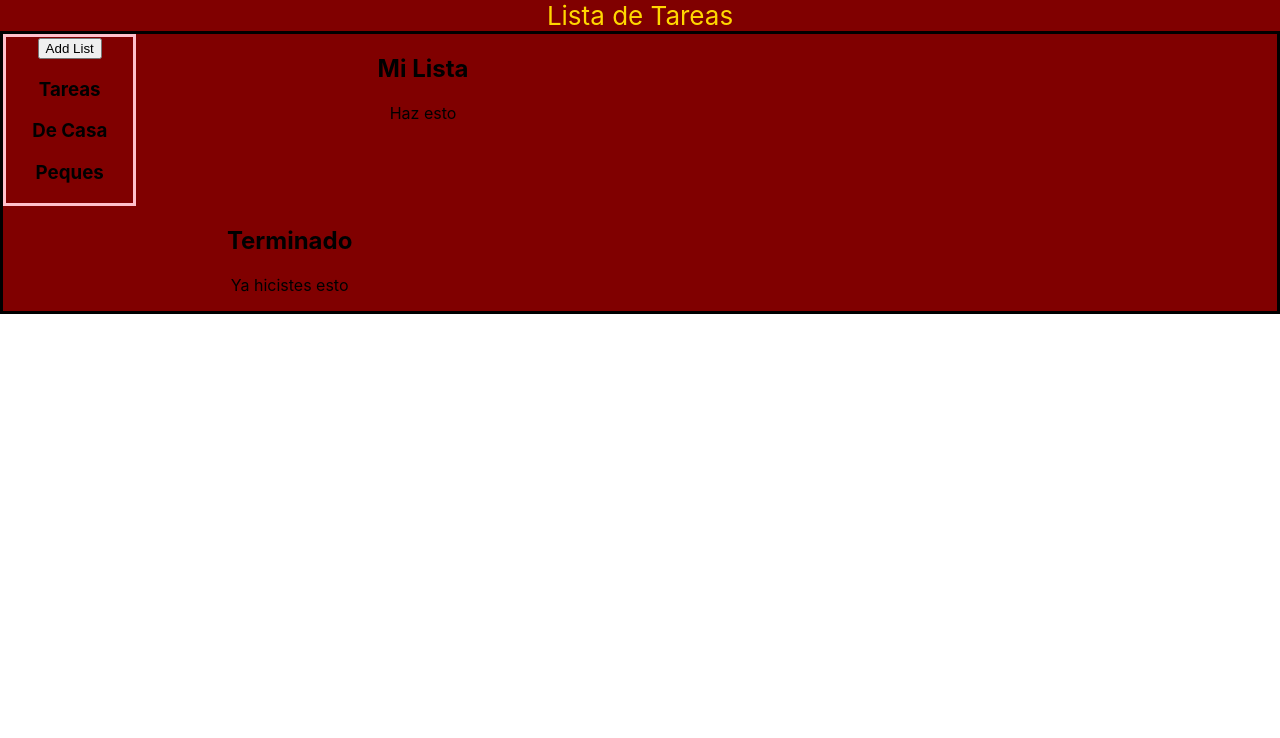
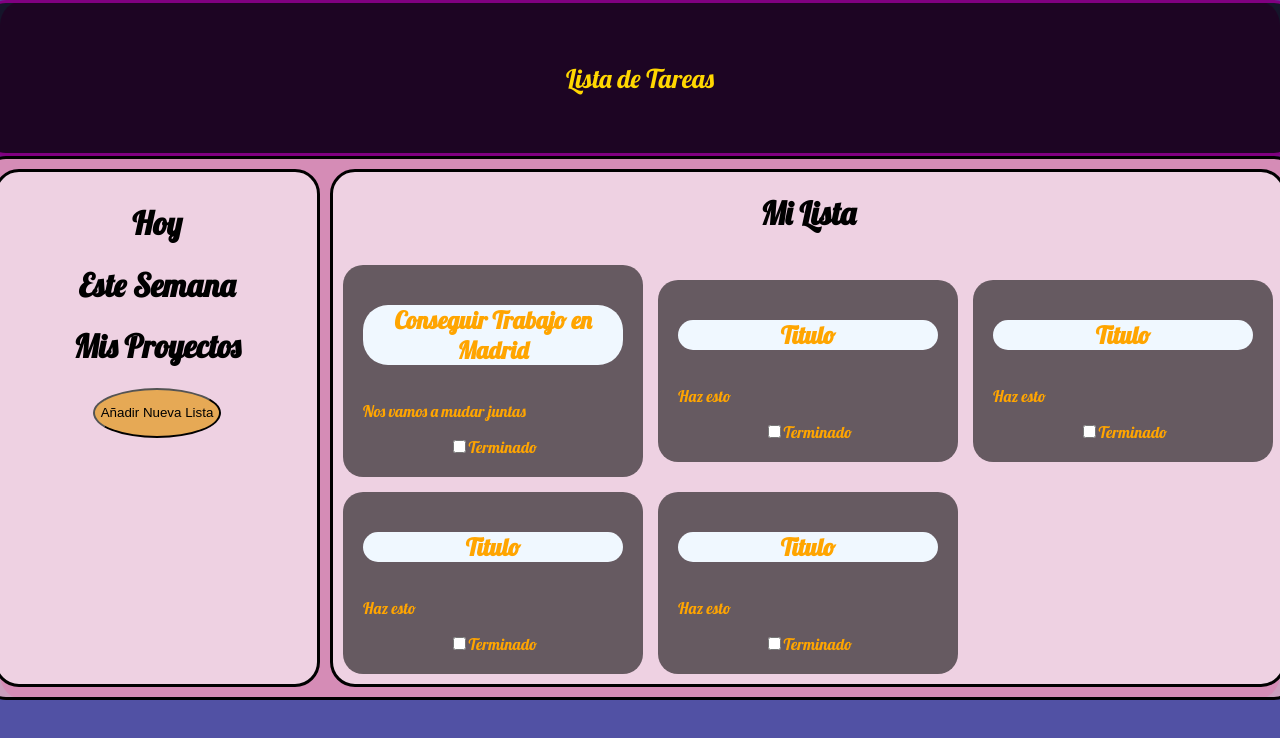
Before and after one commit to melxincognito/lista-de-tareas, a React (Create React App) app: page / in a window 1280 px wide. Shown: the top 738 px of the page. Built offline with nearby package versions, Linux system fonts and the light colour scheme.

Commit message:
handing jsx mockup

```diff
--- a/public/index.html
+++ b/public/index.html
@@ -15,6 +15,8 @@
       user's mobile device or desktop. See https://developers.google.com/web/fundamentals/web-app-manifest/
     -->
     <link rel="manifest" href="%PUBLIC_URL%/manifest.json" />
+
+    <link href="https://fonts.googleapis.com/css2?family=Lobster&display=swap" rel="stylesheet">
     <!--
       Notice the use of %PUBLIC_URL% in the tags above.
       It will be replaced with the URL of the `public` folder during the build.
--- a/src/App.css
+++ b/src/App.css
@@ -1,36 +1,90 @@
+body {
+  background-color: rgba(22, 22, 133, 0.747);
+}
+
 .App {
   text-align: center;
-  background-color: maroon;
+  background-color: rgba(128, 0, 128, 0.76);
+  border-radius: 25px;
+  width: 100%;
+  display: grid;
+  align-items: center;
+  justify-content: center;
+  font-family: "Lobster";
+  min-height: 500px;
 }
 
 .App-header {
   display: flex;
-  flex-direction: column;
   align-items: center;
   justify-content: center;
   font-size: calc(10px + 2vmin);
   color: gold;
+  height: 150px;
+  border: solid purple;
+  border-radius: 25px;
+  background-color: rgba(0, 0, 0, 0.747);
 }
 
 .content {
   display: flex;
-  flex-wrap: wrap;
-  justify-content: left;
-  align-items: left;
+  justify-content: center;
   border: solid black;
-
+  border-radius: 25px;
+  padding: 10px;
+  gap: 10px;
+  background-color: rgba(255, 192, 203, 0.699);
 }
 
 .myLists {
-  width: 10%;
-  border: solid pink;
-
+  width: 300px;
+  border: solid black;
+  border-radius: 25px;
+  padding: 10px;
+  background-color: rgba(255, 255, 255, 0.603);
 }
 
 .todos {
-  width: 45%
+  width: 950px;
+  border: solid black;
+  border-radius: 25px;
+  background-color: rgba(255, 255, 255, 0.603);
 }
 
-.finishedTodos {
-  width: 45%
+.myTodos {
+  display: flex;
+  flex-wrap: wrap;
+  padding: 10px;
+  gap: 15px;
+  justify-content: left;
+  align-items: center;
 }
+
+.card {
+  display: grid;
+  background-color: azure;
+  width: 260px;
+  border-radius: 20px;
+  color: orange;
+  background-color: rgba(0, 0, 0, 0.568);
+  padding: 20px;
+  max-height: 200px;
+}
+
+.title {
+  display: flex;
+  align-items: center;
+  justify-content: center;
+  background-color: aliceblue;
+  border-radius: 25px;
+}
+
+.description {
+  display: flex;
+}
+
+button {
+  height: 50px;
+  border-radius: 50%;
+  background-color: rgba(226, 147, 0, 0.623);
+}
--- a/src/App.js
+++ b/src/App.js
@@ -1,23 +1,60 @@
-import './App.css';
+import "./App.css";
 
 function App() {
   return (
     <div className="App">
-      <header className='App-header'>Lista de Tareas</header>
-      <div className='content'>
-        <div className='myLists'>
-          <button> Add List </button>
-          <h3> Tareas </h3>
-          <h3> De Casa </h3>
-          <h3> Peques </h3>
+      <header className="App-header">Lista de Tareas</header>
+      <div className="content">
+        <div className="myLists">
+          <h1> Hoy </h1>
+          <h1> Este Semana </h1>
+          <h1> Mis Proyectos </h1>
+          <button> Añadir Nueva Lista </button>
         </div>
-        <div className='todos'>
-          <h2> Mi Lista </h2>
-          <p> Haz esto </p>
-        </div>
-        <div className='finishedTodos'>
-          <h2> Terminado </h2>
-          <p> Ya hicistes esto </p>
+        <div className="todos">
+          <h1> Mi Lista </h1>
+          <div className="myTodos">
+            <div className="card">
+              <h2 className="title"> Conseguir Trabajo en Madrid </h2>
+              <p className="description"> Nos vamos a mudar juntas </p>
+              <div>
+                <input type="checkbox" />
+                <label>Terminado </label>
+              </div>
+            </div>
+            <div className="card">
+              <h2 className="title"> Titulo </h2>
+              <p className="description"> Haz esto</p>
+              <div>
+                <input type="checkbox" />
+                <label>Terminado </label>
+              </div>
+            </div>
+            <div className="card">
+              <h2 className="title"> Titulo </h2>
+              <p className="description"> Haz esto</p>
+              <div>
+                <input type="checkbox" />
+                <label>Terminado </label>
+              </div>
+            </div>
+            <div className="card">
+              <h2 className="title"> Titulo </h2>
+              <p className="description"> Haz esto</p>
+              <div>
+                <input type="checkbox" />
+                <label>Terminado </label>
+              </div>
+            </div>
+            <div className="card">
+              <h2 className="title"> Titulo </h2>
+              <p className="description"> Haz esto</p>
+              <div>
+                <input type="checkbox" />
+                <label>Terminado </label>
+              </div>
+            </div>
+          </div>
         </div>
       </div>
     </div>
```
